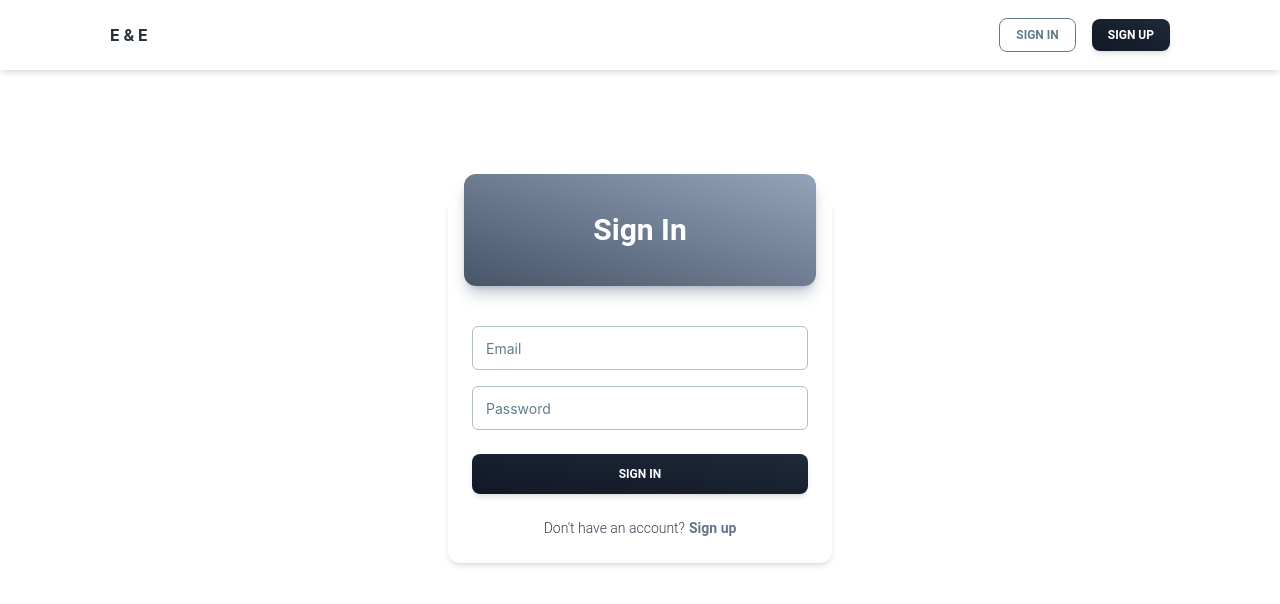
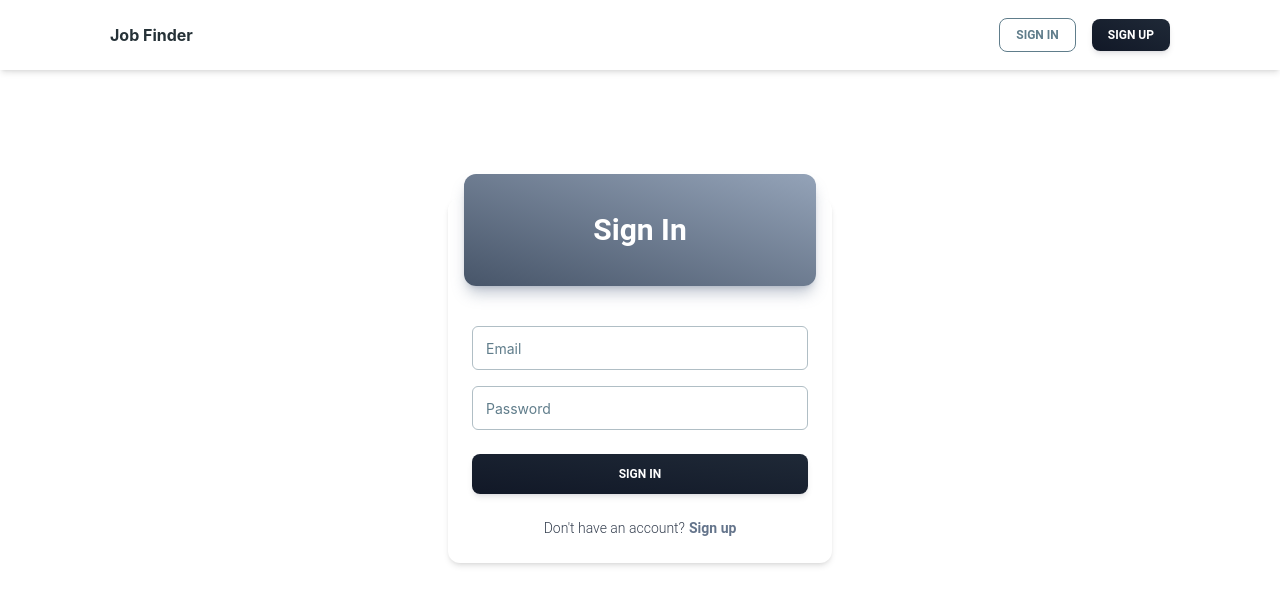
Before and after one commit to ParJavadian/JobFinder, a React (Create React App) app in the folder frontend/: page /login in a window 1280 px wide. Shown: the top 604 px of the page. Built offline with nearby package versions, Linux system fonts and the light colour scheme.

Commit message:
set header image

```diff
--- a/frontend/src/components/MyNavBar.jsx
+++ b/frontend/src/components/MyNavBar.jsx
@@ -14,7 +14,7 @@ export default function MyNavbar() {
     <Navbar className="sticky top z-10 h-max max-w-full rounded-none py-2 px-4 lg:px-8 lg:py-4">
       <div className="container mx-auto flex items-center justify-between text-blue-gray-900">
         <Link to="/" className="ml-10 mr-4 cursor-pointer py-1.5 font-bold">
-          E & E
+          Job Finder
         </Link>
         <div className="flex mr-10 gap-10 lg:inline-block space-x-4">
           <Button
--- a/frontend/src/pages/Home.jsx
+++ b/frontend/src/pages/Home.jsx
@@ -12,9 +12,11 @@ import {
 import React, { useState, useEffect } from "react";
 import * as Unicons from "@iconscout/react-unicons";
 import { getCategoryById, jobCategories } from "../constants/Categories";
+import office from "../images/office.png";
 
-const SampleImgUrl =
-  "https://encrypted-tbn0.gstatic.com/images?q=tbn:ANd9GcQcMGuOzi8xiMxTHT0Oj1UQygOfwvkENepvfov3kZ45RQ&s";
+const SampleImgUrl = office;
+// const SampleImgUrl =
+//   "https://encrypted-tbn0.gstatic.com/images?q=tbn:ANd9GcQcMGuOzi8xiMxTHT0Oj1UQygOfwvkENepvfov3kZ45RQ&s";
 export default function Home() {
   const [jobTitle, setJobTitle] = useState("");
   const [location, setLocation] = useState("");
@@ -118,7 +120,9 @@ export default function Home() {
       <MyNavbar />
 
       <Container>
-        <img class="w-full h-64" src={SampleImgUrl} alt="sample" />
+        <div className="w-full flex flex-col p-0 m-0 items-center justify-center">
+          <img class="w-2/3 h-auto" src={SampleImgUrl} alt="sample" />
+        </div>
         <div className="flex items-center justify-center">
           <div className="flex bg-blue-50 flex-row gap-2 w-5/6 rounded-lg border-blue-300 border p-4">
             <Input
```
Also changed, not shown: frontend/src/images/office.png (added).
